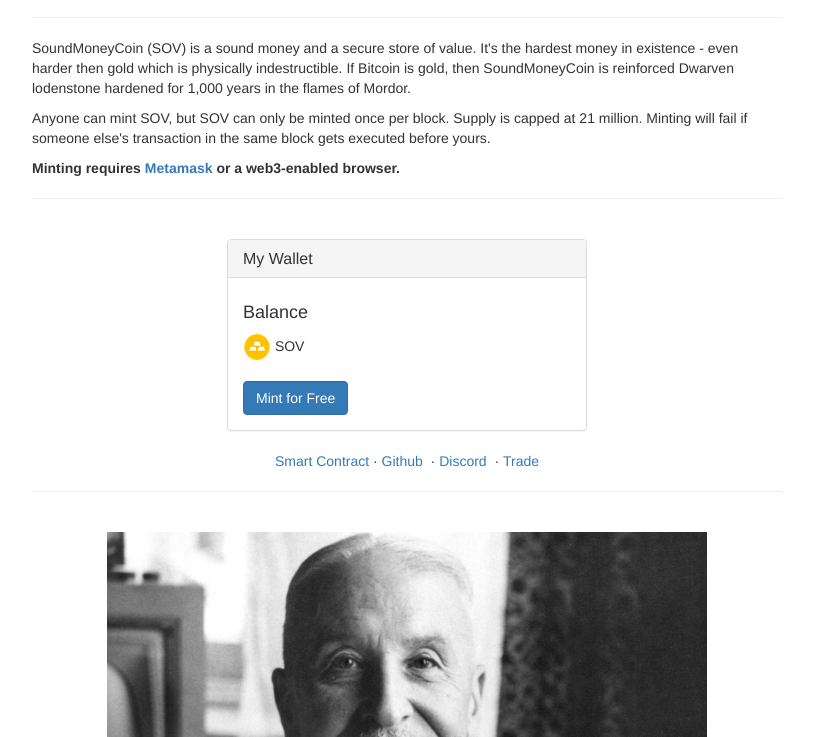
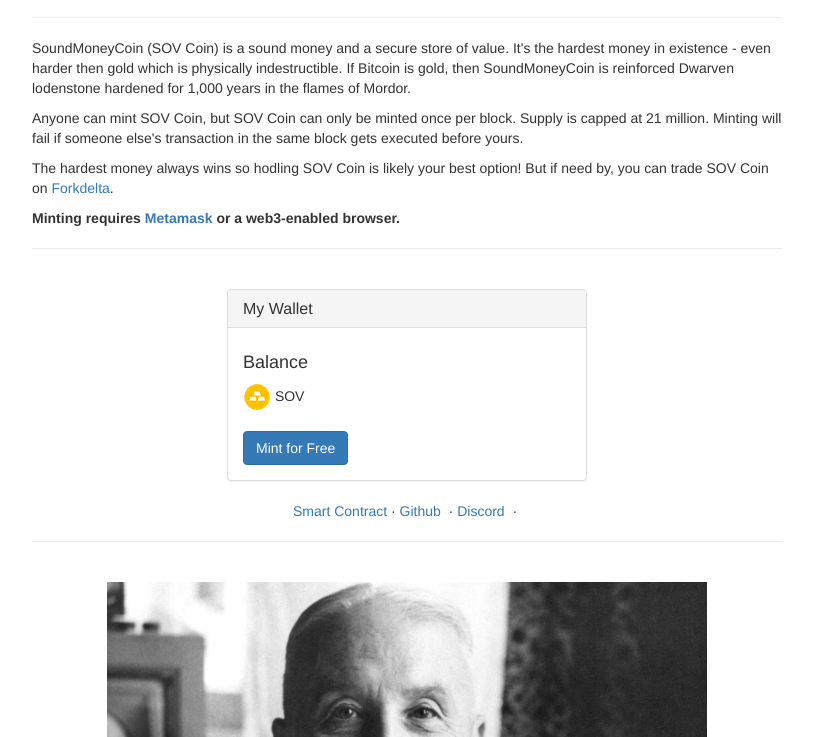
Before and after one commit to soundmoneycoin/soundmoneycoin-web, a plain HTML site: page index.html in a window 1280 px wide. Shown: the part 63-800 px from the top of the page, without its empty margins (233-1046 px from the left). Drawn offline with nearby package versions, Linux system fonts and the light colour scheme.

Commit message:
Update intro text

```diff
--- a/index.html
+++ b/index.html
@@ -46,10 +46,11 @@
 
       <div class="row">
         <div class="col-xs-12 col-sm-8 col-sm-push-2">
-           <p> SoundMoneyCoin (SOV) is a sound money and a secure store of value. It's the hardest money in existence - even harder then gold which is physically indestructible. If Bitcoin is gold, then SoundMoneyCoin is reinforced Dwarven lodenstone hardened for 1,000 years in the flames of Mordor.
+           <p> SoundMoneyCoin (SOV Coin) is a sound money and a secure store of value. It's the hardest money in existence - even harder then gold which is physically indestructible. If Bitcoin is gold, then SoundMoneyCoin is reinforced Dwarven lodenstone hardened for 1,000 years in the flames of Mordor.
            </p>
-           Anyone can mint SOV, but SOV can only be minted once per block. Supply is capped at 21 million.  Minting will fail if someone else's transaction in the same block gets executed before yours.
+           Anyone can mint SOV Coin, but SOV Coin can only be minted once per block. Supply is capped at 21 million.  Minting will fail if someone else's transaction in the same block gets executed before yours.
           </p>
+          <p>The hardest money always wins so hodling SOV Coin is likely your best option! But if need by, you can trade SOV Coin on <a href="https://forkdelta.app/#!/trade/0x010589b7c33034b802f7dba2c88cc9cec0f46673-ETH">Forkdelta</a>.</p>
           <p><b>Minting requires <a href='https://metamask.io'>Metamask</a> or a web3-enabled browser.</b></p>
           <hr/>
           <br/>
@@ -76,7 +77,7 @@
         <div class="col-xs-12 col-sm-8 col-sm-push-2"  style="text-align: center">
            <a href="https://etherscan.io/token/0x010589b7c33034b802f7dba2c88cc9cec0f46673">Smart Contract</a>&nbsp;&middot;&nbsp;<a href="https://github.com/soundmoneycoin">Github</a>
            &nbsp;&middot;&nbsp;<a href="https://discord.gg/CaRXygb">Discord</a>
-           &nbsp;&middot;&nbsp;<a href="https://forkdelta.app/#!/trade/0x010589b7c33034b802f7dba2c88cc9cec0f46673-ETH">Trade</a>
+           &nbsp;&middot;&nbsp;
           <hr/>
           <br/>
         </div>
```
